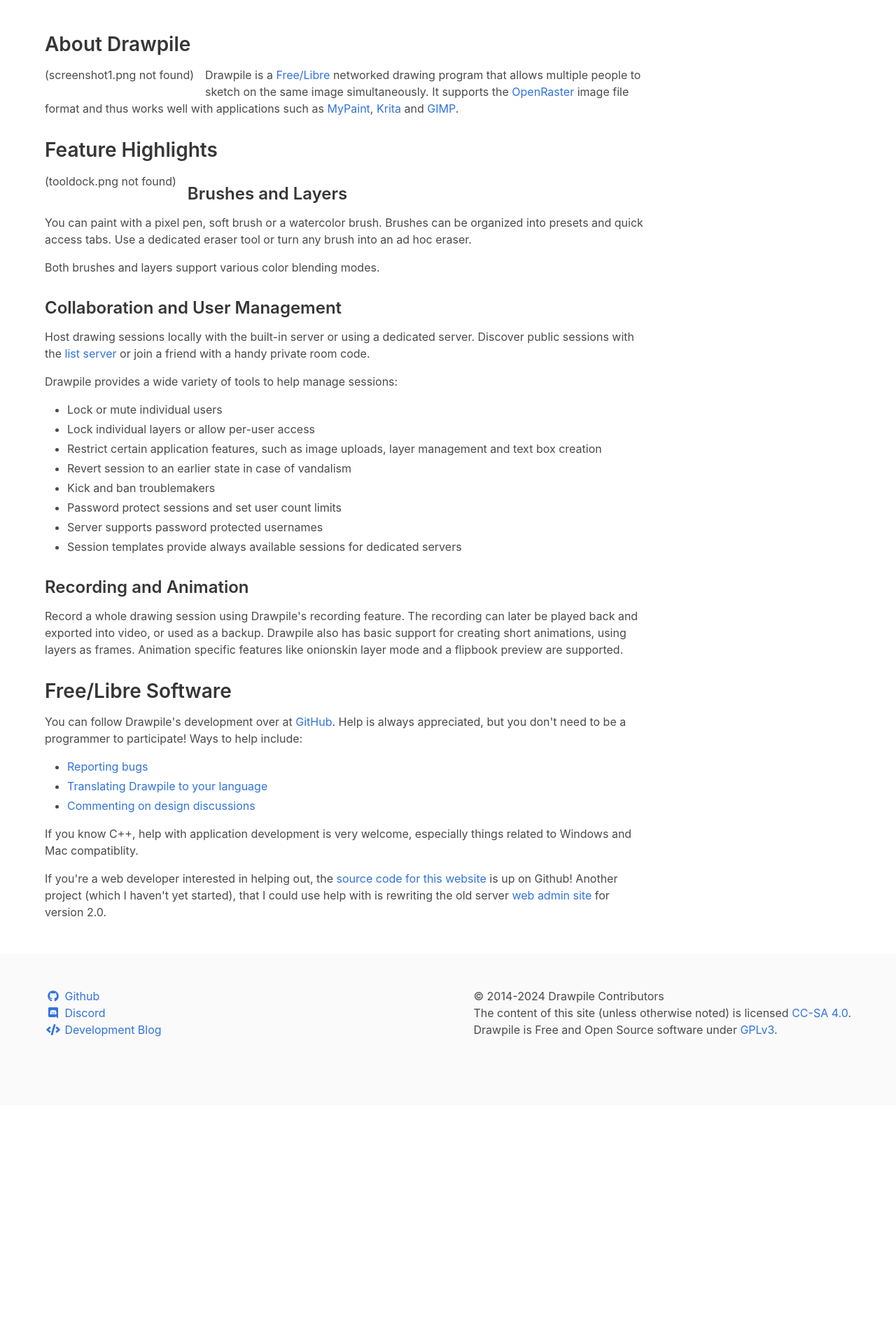
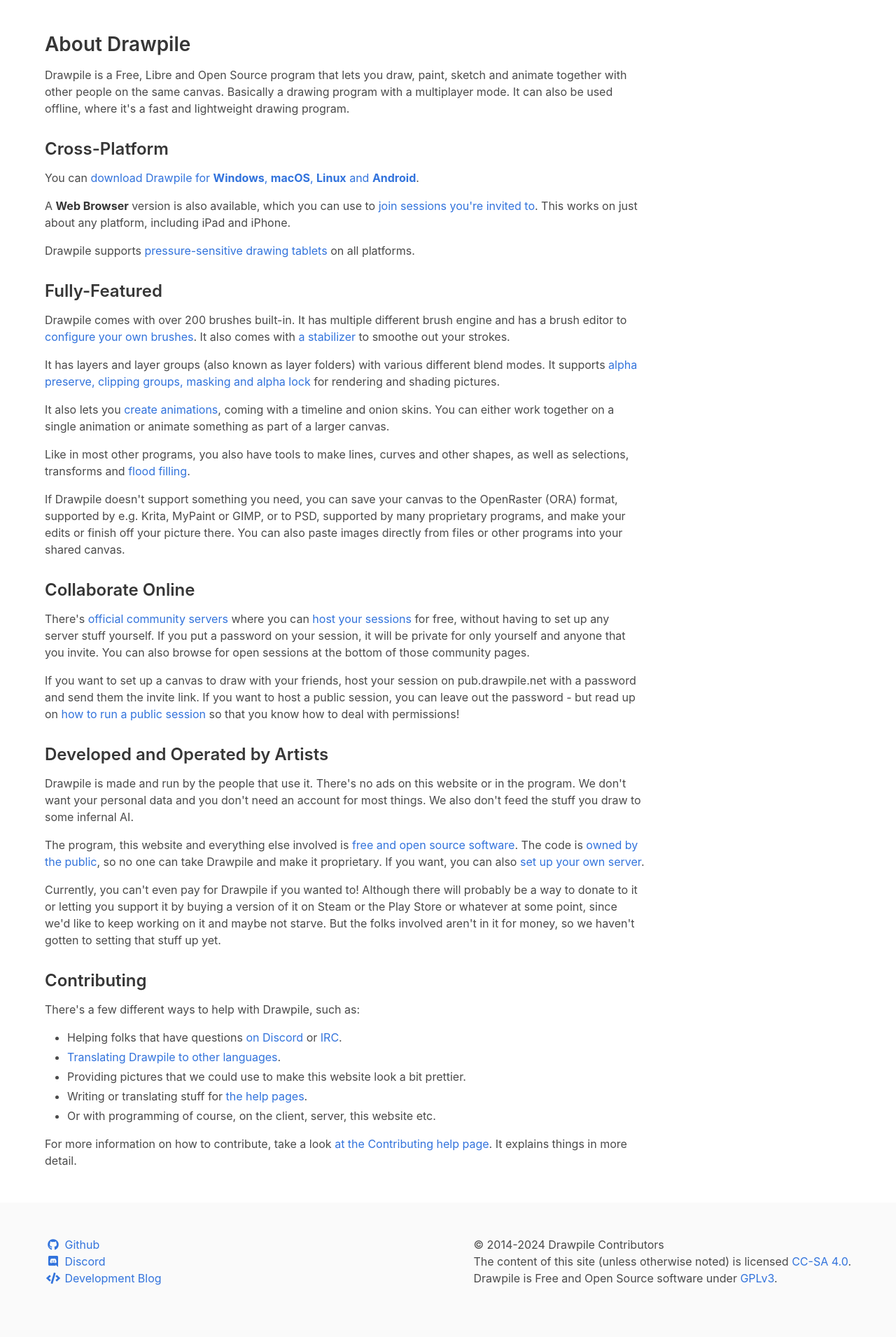
Before and after one commit to drawpile/website, a Django app: template templates/pages/about.html in a window 1280 px wide. Shown: the part 122-2032 px from the top of the page at 70% size. Before the commit the page ends 1603 px from the top, so only its background shows below. Run offline with Django 3.2, Linux system fonts and the light colour scheme; the template is opened without the code that fills it, so the values that code supplies are empty; parts of the project's set-up code (start-up, migrations or seed data) failed here and were passed over; some libraries are stand-ins or nearby versions.

Commit message:
Update about page
About time that's done.

```diff
--- a/templates/pages/about.html
+++ b/templates/pages/about.html
@@ -12,77 +12,61 @@
 <div class="column is-three-quarters">
 <h2>About Drawpile</h2>
 
-<p class="is-pulled-left rd-margin">
-	{% include "components/thumbnail.html" with name="screenshot1.png" %}
-</p>
+{% filter commonmark_full %}
 
-{% filter commonmark_full %}
-Drawpile is a [Free/Libre](https://www.gnu.org/philosophy/free-sw.html) networked
-drawing program that allows multiple people to sketch on the same image simultaneously.
-It supports the [OpenRaster](https://www.openraster.org/)
-image file format and thus works well with applications such as
-[MyPaint](http://mypaint.org/), [Krita](https://krita.org/) and [GIMP](https://gimp.org/).
+Drawpile is a Free, Libre and Open Source program that lets you draw, paint, sketch and animate together with other people on the same canvas. Basically a drawing program with a multiplayer mode. It can also be used offline, where it's a fast and lightweight drawing program.
 
-<h2 style="clear: left">Feature Highlights</h2>
+### Cross-Platform
 
-<p class="is-pulled-left rd-margin">
-	{% include "components/image.html" with name="tooldock.png" %}
-</p>
+You can [download Drawpile for **Windows**, **macOS**, **Linux** and **Android**](/download/).
 
-### Brushes and Layers
+A **Web Browser** version is also available, which you can use to [join sessions you're invited to](https://docs.drawpile.net/help/common/joining#joining-via-web-browser). This works on just about any platform, including iPad and iPhone.
 
-You can paint with a pixel pen, soft brush or a watercolor brush.
-Brushes can be organized into presets and quick access tabs.
-Use a dedicated eraser tool or turn any brush into an ad hoc eraser.
+Drawpile supports [pressure-sensitive drawing tablets](https://docs.drawpile.net/help/tech/tablet) on all platforms.
 
-Both brushes and layers support various color blending modes.
+### Fully-Featured
 
-<h3 style="clear: left">Collaboration and User Management</h3>
+Drawpile comes with over 200 brushes built-in. It has multiple different brush engine and has a brush editor to [configure your own brushes](https://docs.drawpile.net/help/draw/brushsettings). It also comes with [a stabilizer](https://docs.drawpile.net/help/draw/stabilization) to smoothe out your strokes.
 
-Host drawing sessions locally with the built-in server or using a dedicated server.
-Discover public sessions with the [list server](/servers/) or join a friend with
-a handy private room code.
+It has layers and layer groups (also known as layer folders) with various different blend modes. It supports [alpha preserve, clipping groups, masking and alpha lock](https://docs.drawpile.net/help/draw/clipping) for rendering and shading pictures.
 
-Drawpile provides a wide variety of tools to help manage sessions:
+It also lets you [create animations](https://docs.drawpile.net/help/draw/animation), coming with a timeline and onion skins. You can either work together on a single animation or animate something as part of a larger canvas.
 
- * Lock or mute individual users
- * Lock individual layers or allow per-user access
- * Restrict certain application features, such as image uploads, layer management and text box creation
- * Revert session to an earlier state in case of vandalism
- * Kick and ban troublemakers
- * Password protect sessions and set user count limits
- * Server supports password protected usernames
- * Session templates provide always available sessions for dedicated servers
+Like in most other programs, you also have tools to make lines, curves and other shapes, as well as selections, transforms and [flood filling](https://docs.drawpile.net/help/draw/floodfill).
 
-### Recording and Animation
+If Drawpile doesn't support something you need, you can save your canvas to the OpenRaster (ORA) format, supported by e.g. Krita, MyPaint or GIMP, or to PSD, supported by many proprietary programs, and make your edits or finish off your picture there. You can also paste images directly from files or other programs into your shared canvas.
 
-Record a whole drawing session using Drawpile's recording feature. The recording
-can later be played back and exported into video, or used as a backup. Drawpile also
-has basic support for creating short animations, using layers as frames. Animation
-specific features like onionskin layer mode and a flipbook preview are supported.
+### Collaborate Online
 
-<h2 style="clear: both">Free/Libre Software</h2>
+There's [official community servers](/communities/) where you can [host your sessions](https://docs.drawpile.net/help/common/hosting) for free, without having to set up any server stuff yourself. If you put a password on your session, it will be private for only yourself and anyone that you invite. You can also browse for open sessions at the bottom of those community pages.
 
-You can follow Drawpile's development over at [GitHub](https://github.com/drawpile/Drawpile).
-Help is always appreciated, but you don't need to be a programmer to participate!
-Ways to help include:
+If you want to set up a canvas to draw with your friends, host your session on pub.drawpile.net with a password and send them the invite link. If you want to host a public session, you can leave out the password - but read up on [how to run a public session](https://docs.drawpile.net/help/server/sessionoperation) so that you know how to deal with permissions!
 
- * [Reporting bugs](https://github.com/drawpile/Drawpile/issues)
- * [Translating Drawpile to your language](https://github.com/drawpile/Drawpile/wiki/Translating)
- * [Commenting on design discussions](https://github.com/drawpile/Drawpile/issues?q=is%3Aopen+is%3Aissue+label%3ADiscussion)
+### Developed and Operated by Artists
 
-If you know C++, help with application development is very welcome,
-especially things related to Windows and Mac compatiblity.
+Drawpile is made and run by the people that use it. There's no ads on this website or in the program. We don't want your personal data and you don't need an account for most things. We also don't feed the stuff you draw to some infernal AI.
 
-If you're a web developer interested in helping out, the [source code for this website](https://github.com/drawpile/Website/) is up on Github!
-Another project (which I haven't yet started), that I could use help with is rewriting the old server
-[web admin site](https://github.com/drawpile/Drawpile/tree/stable-1.x/server/webadmin) for version 2.0.
+The program, this website and everything else involved is [free and open source software](https://github.com/drawpile). The code is [owned by the public](https://github.com/drawpile/Drawpile/blob/main/LICENSE.txt), so no one can take Drawpile and make it proprietary. If you want, you can also [set up your own server](https://docs.drawpile.net/help/server/dedicatedserver).
+
+Currently, you can't even pay for Drawpile if you wanted to! Although there will probably be a way to donate to it or letting you support it by buying a version of it on Steam or the Play Store or whatever at some point, since we'd like to keep working on it and maybe not starve. But the folks involved aren't in it for money, so we haven't gotten to setting that stuff up yet.
+
+### Contributing
+
+There's a few different ways to help with Drawpile, such as:
+
+* Helping folks that have questions [on Discord](/discord/) or [IRC](/irc/).
+* [Translating Drawpile to other languages](https://hosted.weblate.org/engage/drawpile/).
+* Providing pictures that we could use to make this website look a bit prettier.
+* Writing or translating stuff for [the help pages](https://drawpile.net/help/).
+* Or with programming of course, on the client, server, this website etc.
+
+For more information on how to contribute, take a look [at the Contributing help page](https://docs.drawpile.net/help/development/contributing). It explains things in more detail.
 
 {% endfilter %}
 
-</div>{# ./column #}
-</div>{# ./columns #}
-</div>{# ./container #}
+</div>
+</div>
+</div>
 </section>
 
 {% endblock main %}
```
